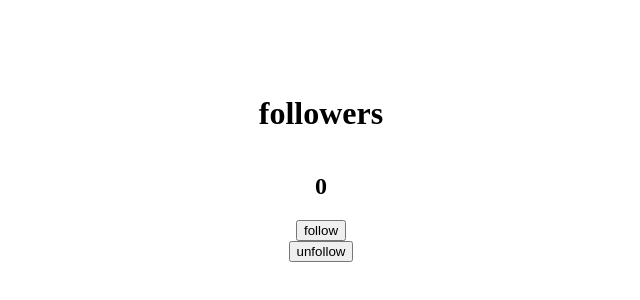
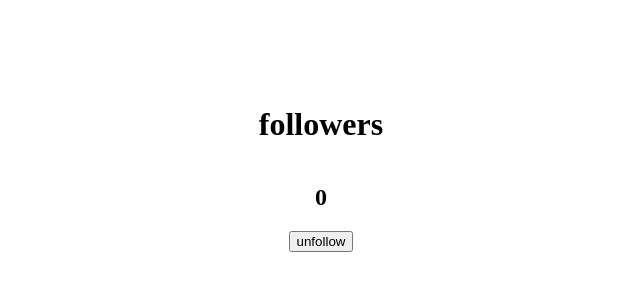
Before and after one commit to staten-island-tech/vue-supabase-project-froggy, a Vue app in the folder vue-project/: page /1 in a window 1280 px wide. Shown: the top 300 px of the page, without its empty margins (319-959 px from the left). Built offline with nearby package versions, Linux system fonts and the light colour scheme.

Commit message:
failllurreeee

```diff
--- a/vue-project/src/views/follows.vue
+++ b/vue-project/src/views/follows.vue
@@ -2,8 +2,9 @@
   <div class="container">
     <h1>followers</h1>
     <h2>{{ count }}</h2>
-    <button @click="tofollow">follow</button>
-    <button @click="tounfollow">unfollow</button>
+
+    <button v-if="count.value === 0" @click="tofollow">follow</button>
+    <button v-else @click="tounfollow">unfollow</button>
   </div>
 </template>
 
@@ -18,6 +19,9 @@ function tounfollow() {
 }
 
 //swap unfollow and follow upon click
+//if follow = true
+//then show unfollow and count +1
+//else show follow and count = count
 </script>
 
 <style scoped>
```
